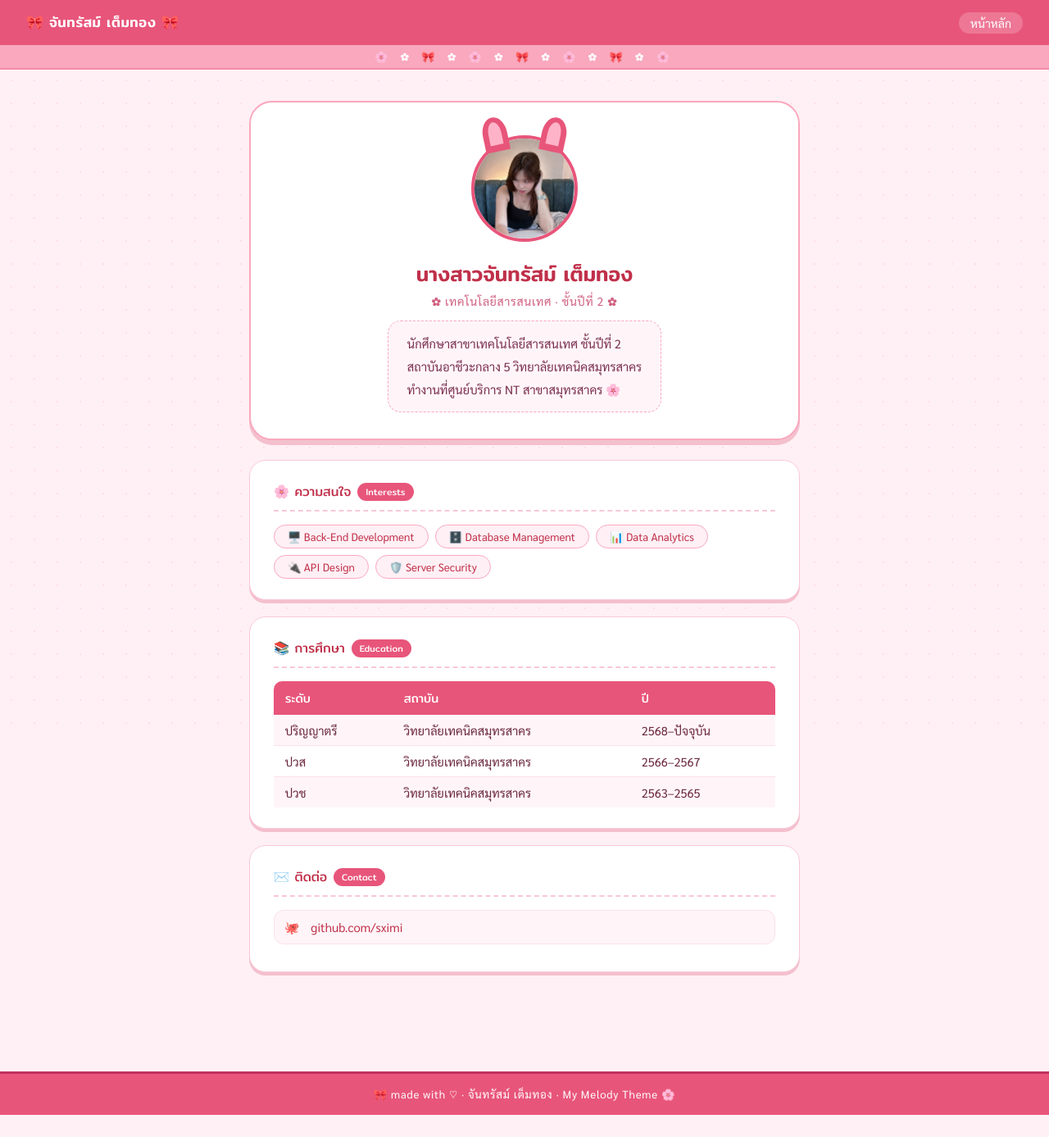
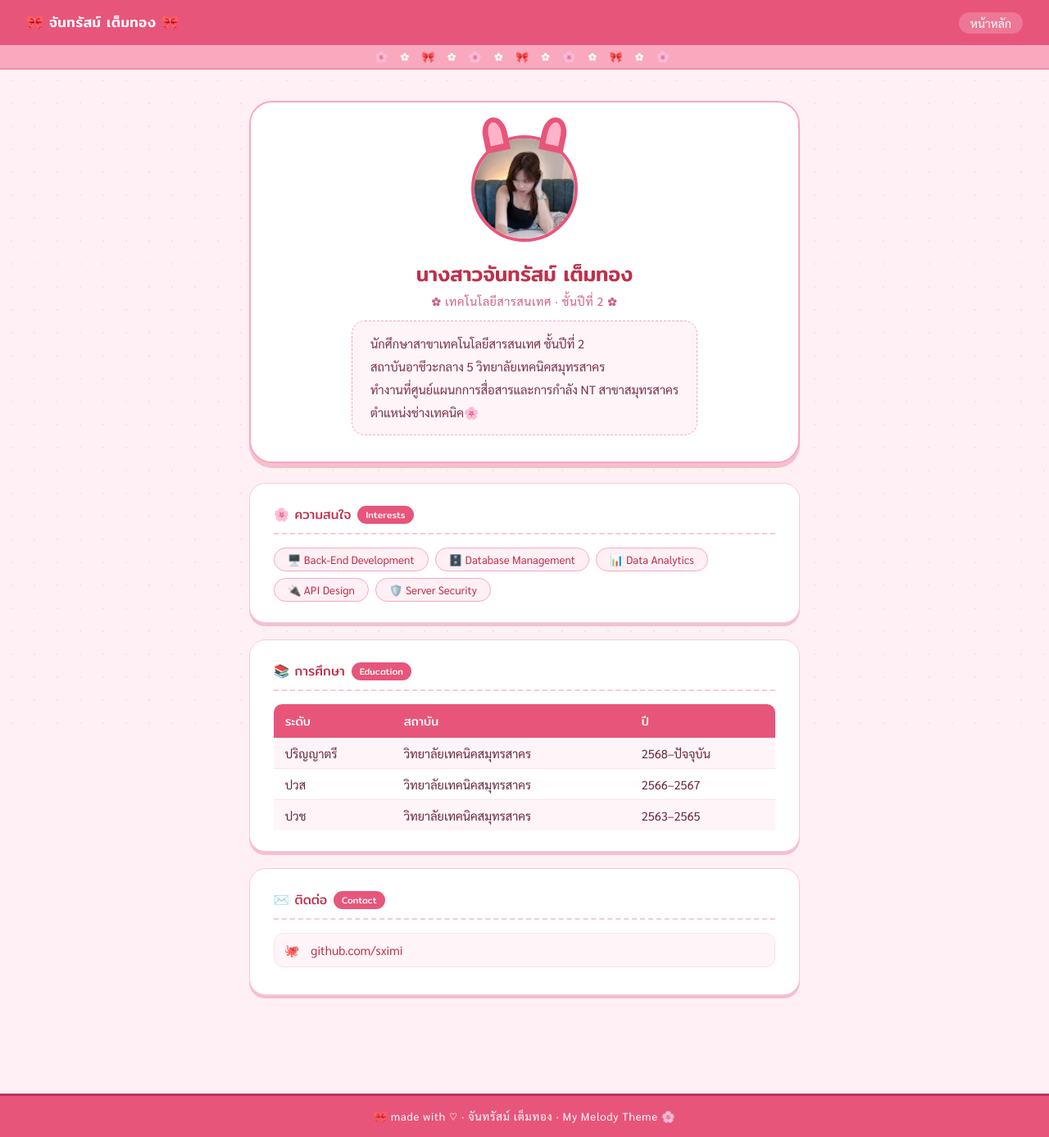
Before and after one commit to sximi/sximi.github.io, a Jekyll site: the page built from README.md, in a window 1280 px wide. Shown: the whole page at 82% size. Built offline with Jekyll 4.4.1, drawn with Linux system fonts in a browser that asks for light colours; before the commit the page ends 1360 px from its top, so only the background shows below that.

Commit message:
Update home.html

```diff
--- a/_layouts/home.html
+++ b/_layouts/home.html
@@ -273,7 +273,8 @@
       <div class="bio">
         นักศึกษาสาขาเทคโนโลยีสารสนเทศ ชั้นปีที่ 2<br>
         สถาบันอาชีวะกลาง 5 วิทยาลัยเทคนิคสมุทรสาคร<br>
-        ทำงานที่ศูนย์บริการ NT สาขาสมุทรสาคร 🌸
+        ทำงานที่ศูนย์แผนกการสื่อสารและการกำลัง NT สาขาสมุทรสาคร<br>
+        ตำแหน่งช่างเทคนิค🌸
       </div>
     </div>
 
```
